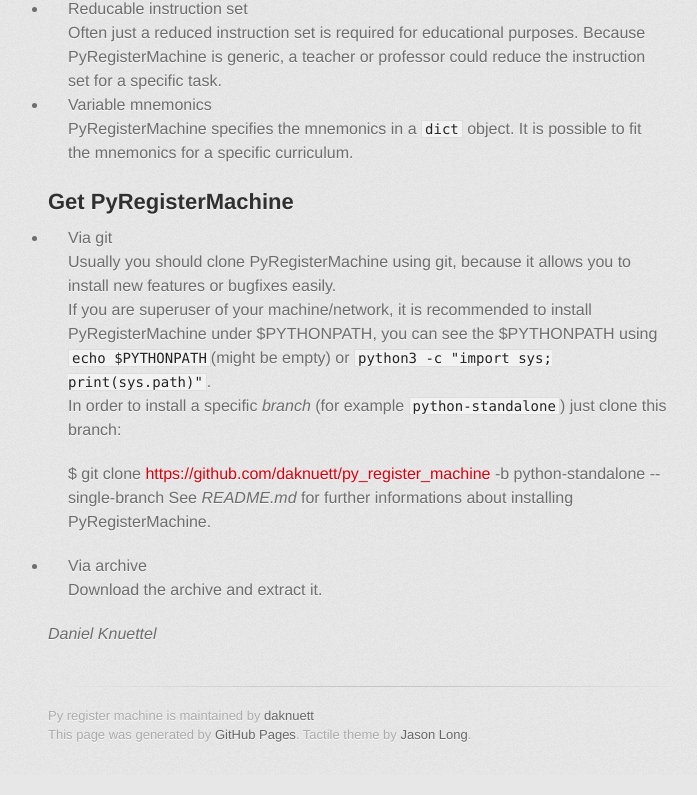
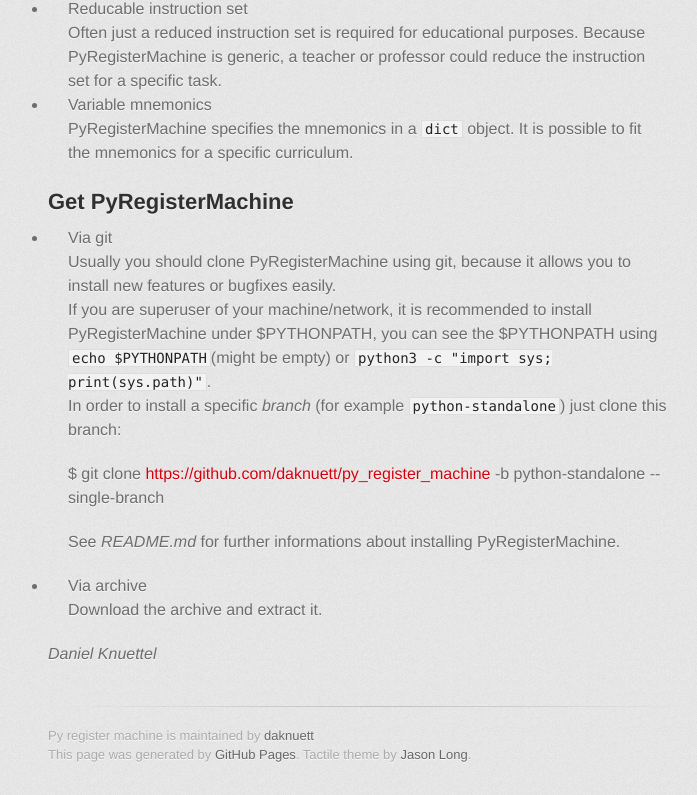
Before and after one commit to daknuett/py_register_machine, a plain HTML site: page index.html in a window 1280 px wide. Shown: the part 1689-2484 px from the top of the page, without its empty margins (282-979 px from the left). Drawn offline with Linux system fonts and the light colour scheme; a web font is replaced by a local one.

```diff
--- a/index.html
+++ b/index.html
@@ -116,8 +116,9 @@
 If you are superuser of your machine/network, it is recommended to install PyRegisterMachine under $PYTHONPATH, you can see the $PYTHONPATH using <code>echo $PYTHONPATH</code>(might be empty) or <code>python3 -c "import sys; print(sys.path)"</code>.<br>
 In order to install a specific <em>branch</em> (for example <code>python-standalone</code>) just clone this branch:</p>
 
-<p>$ git clone <a href="https://github.com/daknuett/py_register_machine">https://github.com/daknuett/py_register_machine</a> -b python-standalone --single-branch
-See <em>README.md</em> for further informations about installing PyRegisterMachine.</p>
+<p>$ git clone <a href="https://github.com/daknuett/py_register_machine">https://github.com/daknuett/py_register_machine</a> -b python-standalone --single-branch</p>
+
+<p>See <em>README.md</em> for further informations about installing PyRegisterMachine.</p>
 </li>
 <li><p>Via archive<br>
 Download the archive and extract it.</p></li>
```
Also changed, not shown: params.json (+1 -1 lines).
